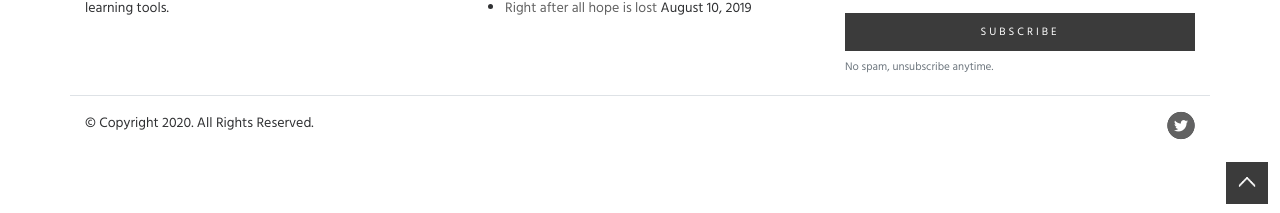
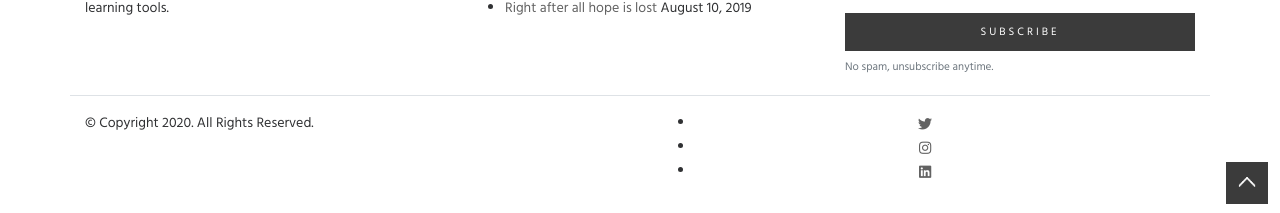
Before and after one commit to thethoughtfulmillennial/thethoughtfulmillennial.github.io, a Jekyll site: the page built from index.html, in a window 1280 px wide and 900 px high, scrolled down 812 px. Shown: the part 684-897 px from the top of the window. Built offline with Jekyll 4.4.1, drawn with Linux system fonts in a browser that asks for light colours.

Commit message:
Updating footer and post layout.

```diff
--- a/_includes/footer.html
+++ b/_includes/footer.html
@@ -17,7 +17,8 @@
 					<h3>Recent Posts</h3>
 					<ul class="recent-wrapper module-white">
 						{% for post in site.posts limit:3 %}
-						<li><a href="{{ site.baseurl }}{{ post.url }}">{{ post.title }}</a> <span>{{ post.date | date: "%B %-d, %Y" }}</span></li>
+						<li><a href="{{ site.baseurl }}{{ post.url }}">{{ post.title }}</a>
+							<span>{{ post.date | date: "%B %-d, %Y" }}</span></li>
 						{% endfor %}
 					</ul>
 				</div>
@@ -60,7 +61,8 @@
 								<!-- real people should not fill this in and expect good things - do not remove this or risk form bot signups-->
 								<div style="position: absolute; left: -5000px;" aria-hidden="true"><input type="text"
 										name="b_409e6541bbc7c654ed6d04915_7d68e2d2f6" tabindex="-1" value=""></div>
-								<input type="submit" value="Subscribe" name="subscribe" id="mc-embedded-subscribe" class="btn btn-solid-reg w-100">
+								<input type="submit" value="Subscribe" name="subscribe" id="mc-embedded-subscribe"
+									class="btn btn-solid-reg w-100">
 								<small class="form-text text-muted">No spam, unsubscribe anytime.</small>
 							</div>
 						</form>
@@ -72,20 +74,15 @@
 			</div>
 		</div>
 		<div class="row py-3 border-top">
-			<div class="col-md-6 col-sm-6 col-xs-12">
+			<div class="col-md-6 col-sm-6 col-xs-12 text-center text-md-left">
 				<p>© Copyright 2020. All Rights Reserved.</p>
 			</div>
-			<div class="col-md-6 col-sm-6 col-xs-12 d-flex flex-md-row-reverse">
-				<span class="fa-stack">
-					<a chref="https://instagram.com/johnchque" target="_blank">
-						<i class="fas fa-circle fa-stack-2x"></i>
-						<i class="fab fa-instagram fa-stack-1x text-white"></i>
-					</a>
-					<a href="https://twitter.com/johnchque" target="_blank">
-						<i class="fas fa-circle fa-stack-2x"></i>
-						<i class="fab fa-twitter fa-stack-1x text-white"></i>
-					</a>
-				</span>
+			<div class="col-md-6 col-sm-6 col-xs-12 text-center text-md-right">
+				<ul>
+					<li><a target="_BLANK" href="#"><i class="fab fa-twitter fa-stack-1x"></i></a></li>
+					<li><a target="_BLANK" href="#"><i class="fab fa-instagram fa-stack-1x"></i></a></li>
+					<li><a target="_BLANK" href="#"><i class="fab fa-linkedin fa-stack-1x"></i></a></li>
+				</ul>
 			</div>
 		</div>
 	</div>
--- a/_layouts/post.html
+++ b/_layouts/post.html
@@ -7,8 +7,8 @@ layout: default
 <!-- Blog Detail Start -->
 
 <div class="container">
-	<div class="row justify-content-center mb-4">
-		<div class="col-12 col-lg-10 col-xl-8 ml-top-padding">
+	<div class="row justify-content-center">
+		<div class="col-12 col-lg-10 col-xl-8 ml-top-padding text-center">
 			<div class="heading-title">
 				<h1>{{ page.title }}</h1>
 				<p>{{ page.date | date: "%B %-d, %Y" }}</p>
```
